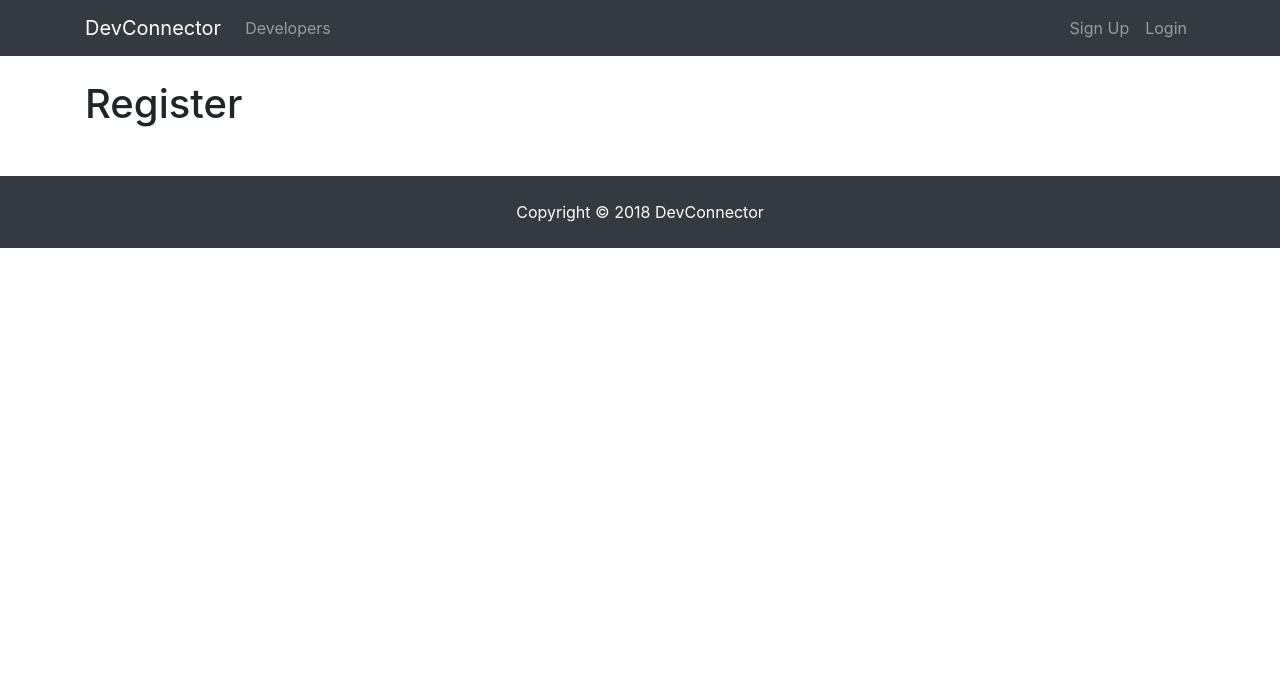
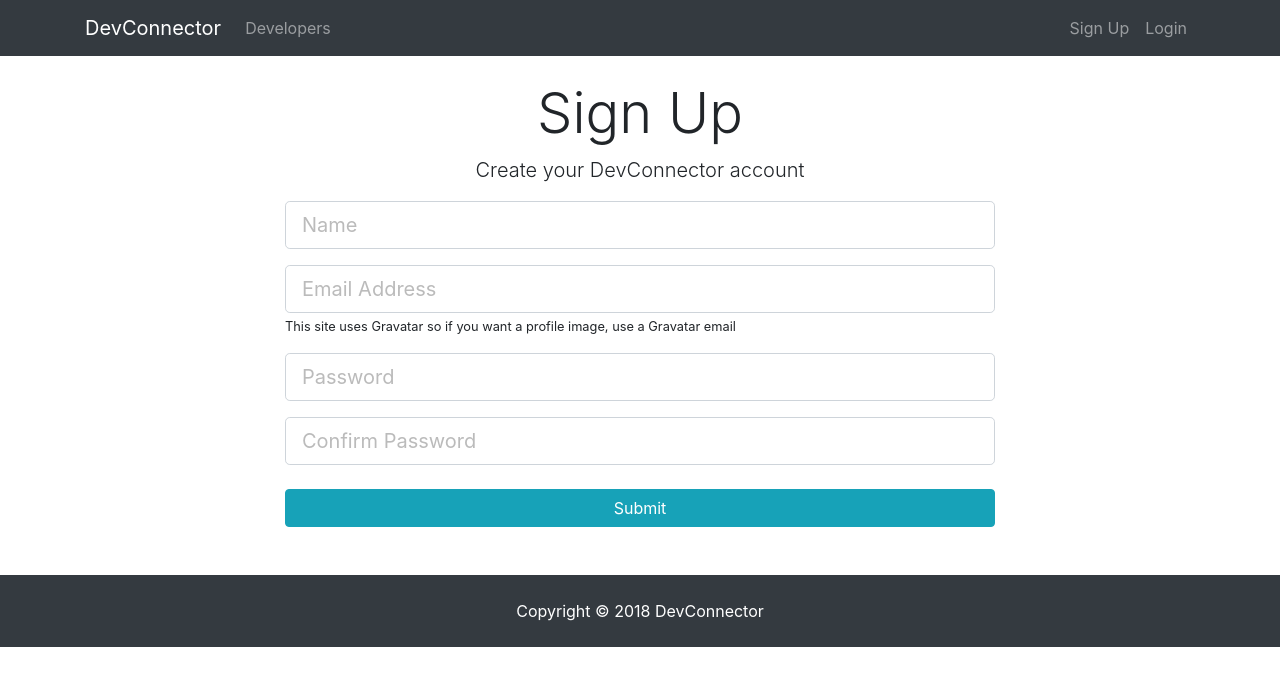
Before and after one commit to Bharath2511/devRoutes, a React (Create React App) app in the folder client/: page /register in a window 1280 px wide. Shown: the top 686 px of the page. Built offline with nearby package versions, Linux system fonts and the light colour scheme.

Commit message:
onchange event

```diff
--- a/client/src/components/auth/Register.js
+++ b/client/src/components/auth/Register.js
@@ -1,10 +1,82 @@
 import React, { Component } from "react";
 
 class Register extends Component {
+  constructor() {
+    super();
+    this.state = {
+      name: "",
+      email: "",
+      password: "",
+      password2: "",
+      errors: {}
+    };
+    //we are binding this of onchange
+    this.onChange = this.onChange.bind(this);
+  }
+  onChange(e) {
+    //if its name field it is gonna be name and set it to the value
+    //this is undefined here so we have to bind this to the value
+    this.setState({ [e.target.name]: e.target.value });
+  }
   render() {
     return (
-      <div>
-        <h1>Register</h1>
+      <div className="register">
+        <div className="container">
+          <div className="row">
+            <div className="col-md-8 m-auto">
+              <h1 className="display-4 text-center">Sign Up</h1>
+              <p className="lead text-center">
+                Create your DevConnector account
+              </p>
+              <form action="create-profile.html">
+                <div className="form-group">
+                  <input
+                    type="text"
+                    className="form-control form-control-lg"
+                    placeholder="Name"
+                    name="name"
+                    value={this.state.name}
+                    onChange={this.onChange}
+                    required
+                  />
+                </div>
+                <div className="form-group">
+                  <input
+                    type="email"
+                    className="form-control form-control-lg"
+                    placeholder="Email Address"
+                    name="email"
+                    value={this.state.email}
+                    onChange={this.onChange}
+                  />
+                  <small classNameName="form-text text-muted">
+                    This site uses Gravatar so if you want a profile image, use
+                    a Gravatar email
+                  </small>
+                </div>
+                <div className="form-group">
+                  <input
+                    type="password"
+                    className="form-control form-control-lg"
+                    placeholder="Password"
+                    value={this.state.password}
+                    onChange={this.onChange}
+                  />
+                </div>
+                <div className="form-group">
+                  <input
+                    type="password"
+                    className="form-control form-control-lg"
+                    placeholder="Confirm Password"
+                    value={this.state.password2}
+                    onChange={this.onChange}
+                  />
+                </div>
+                <input type="submit" className="btn btn-info btn-block mt-4" />
+              </form>
+            </div>
+          </div>
+        </div>
       </div>
     );
   }
```
